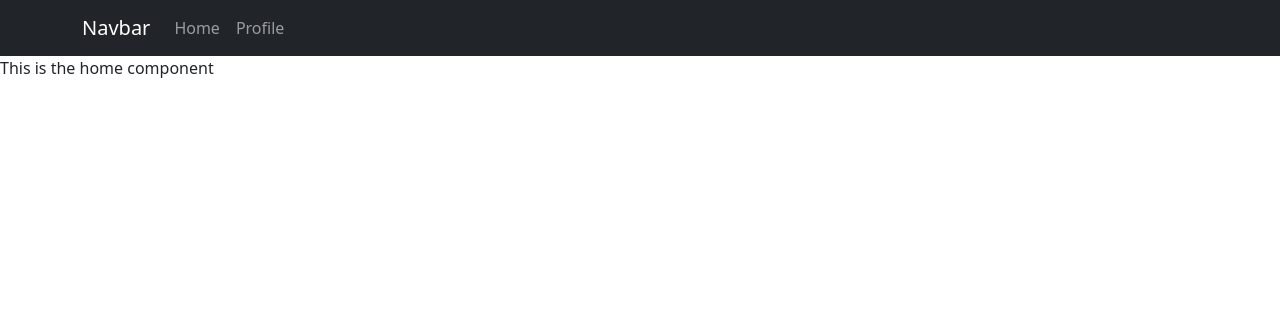
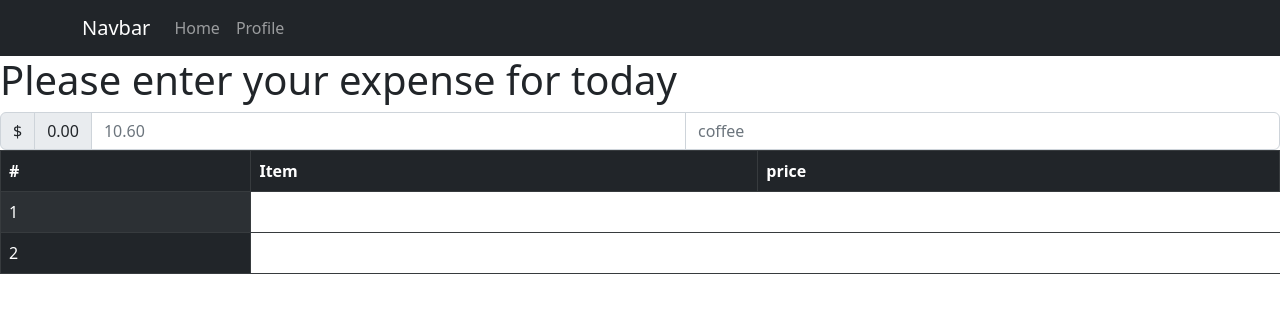
Before and after one commit to puneet2121/-Expense--racker, a React (Create React App) app in the folder front-end/: page /home in a window 1280 px wide. Shown: the top 312 px of the page. Built offline with nearby package versions, Linux system fonts and the light colour scheme.

Commit message:
start on home component

```diff
--- a/front-end/src/components/Home.jsx
+++ b/front-end/src/components/Home.jsx
@@ -1,11 +1,42 @@
-import React from 'react'
+import React from "react";
+import Form from 'react-bootstrap/Form';
+import InputGroup from 'react-bootstrap/InputGroup';
+import Table from 'react-bootstrap/Table';
 
 const Home = () => {
   return (
-    <div>
-      This is the home component
-    </div>
-  )
-}
+    <>
+    <h1>Please enter your expense for today</h1>
+      <InputGroup className="mr-5">
+        <InputGroup.Text>$</InputGroup.Text>
+        <InputGroup.Text>0.00</InputGroup.Text>
+        <Form.Control aria-label="Dollar amount (with dot and two decimal places)" placeholder="10.60"/>
 
-export default Home
+
+        <Form.Control aria-label="Dollar amount (with dot and two decimal places)" placeholder="coffee" />
+      </InputGroup>
+      <Table striped bordered hover variant="dark">
+      <thead>
+        <tr>
+          <th>#</th>
+          <th>Item</th>
+          <th>price</th>
+        </tr>
+      </thead>
+      <tbody>
+        <tr>
+          <td>1</td>
+
+        </tr>
+        <tr>
+          <td>2</td>
+
+        </tr>
+
+      </tbody>
+    </Table>
+    </>
+  );
+};
+
+export default Home;
--- a/front-end/src/components/Login.jsx
+++ b/front-end/src/components/Login.jsx
@@ -1,8 +1,7 @@
 import React from "react";
 import Button from "react-bootstrap/Button";
 import Form from "react-bootstrap/Form";
-import Home from "./Home";
-import { useNavigate,NavLink } from "react-router-dom";
+import { useNavigate } from "react-router-dom";
 import { useState } from "react";
 const Login = () => {
   const navigate = useNavigate();
@@ -37,6 +36,7 @@ const Login = () => {
         alert('invalid details')
       } else {
         console.log('user login successful')
+        localStorage.setItem("user_login",JSON.stringify(user))
         navigate("/home");
       }
     }
--- a/front-end/src/components/Navbar.jsx
+++ b/front-end/src/components/Navbar.jsx
@@ -4,6 +4,8 @@ import Nav from 'react-bootstrap/Nav';
 import Navbar from 'react-bootstrap/Navbar';
 
 const Navlink = () => {
+  const user = localStorage.getItem('userdata')
+  console.log(user)
   return (
     <Navbar bg="dark" variant="dark">
       <Container>
```
